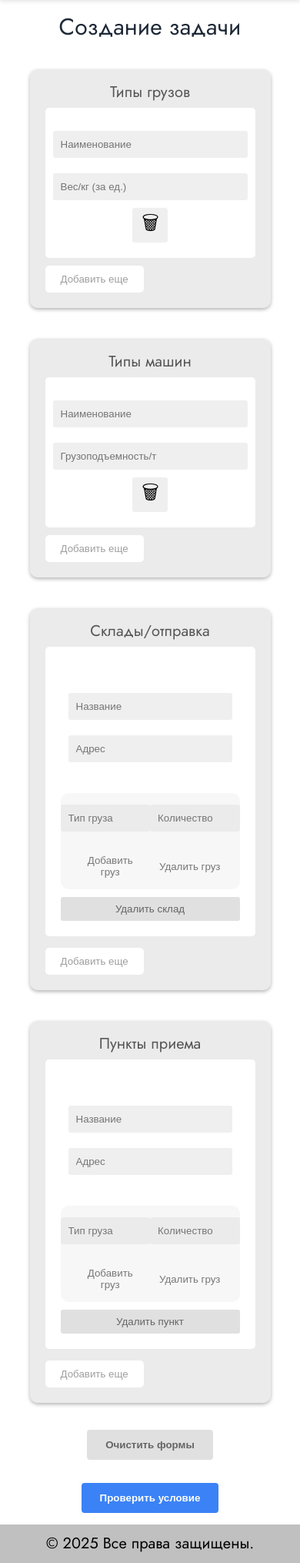
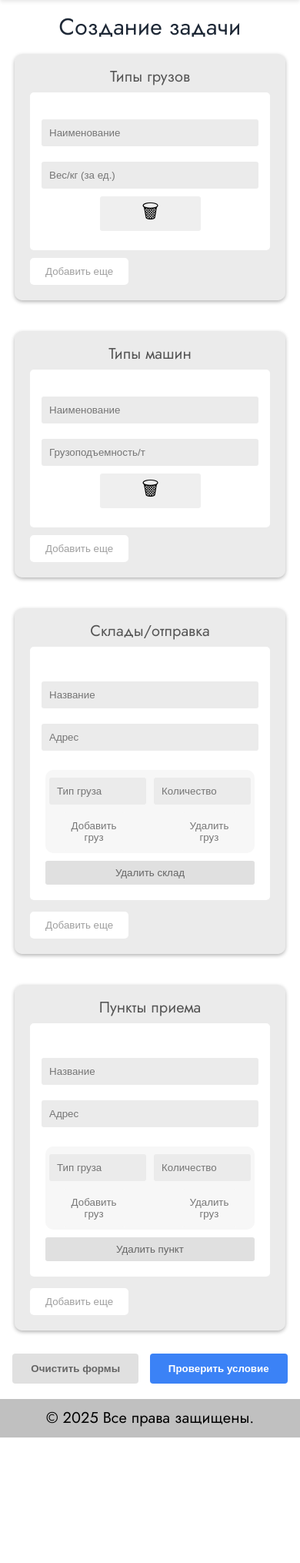
Before and after one commit to stMaksim03/LTManager, a Flask app: template Frontend/templates/creating-task.html in a window 390 px wide. Shown: the part 72-2102 px from the top of the page at 77% size. After the commit the page ends 1939 px from the top, so only its background shows below. Run offline with Flask 3, Linux system fonts and the light colour scheme; the template is opened without the code that fills it, so the values that code supplies are empty.

Commit message:
updating adaptive styles

```diff
--- a/Frontend/static/creating-task.css
+++ b/Frontend/static/creating-task.css
@@ -59,7 +59,6 @@ h1 {
 
 .cargo-list {
     margin-top: 10px;
-    flex-direction: column;
 }
 
 .cargo-item {
@@ -211,42 +210,43 @@ input[list="cargo-types-list"]::-webkit-calendar-picker-indicator {
 }
 
 @media (max-width: 450px) {
+    h1 {
+        margin-bottom: 0;
+    }
+
     .container {
-        width: 70%;
-        background-color: #dcdcdc8f;
+        width: 80%;
         padding: 20px;
         margin: 20px auto;
-        border-radius: 10px;
-        box-shadow: 0 2px 5px rgba(0, 0, 0, 0.3);
     }
 
     .form {
-        background-color: white;
-        padding: 20px;
-        margin-top: 10px;
-        border-radius: 5px;
-        display: flex;
+        padding: 5px;
         flex-direction: column;
-        align-items: center;
     }
 
     .form input {
         flex-grow: 1;
         margin: 10px;
         padding: 10px;
-        border: none;
-        border-radius: 3px;
-        background-color: #efefef;
         width: 100%;
     }
 
-
-    .cargo-item {
-        flex-direction: column;
+    .form-cargo-type, .form-truck-type {
+        padding: 25px;
     }
 
-    .cargo-item input, .cargo-item button {
-        width: 100%;
-        margin: 5px 0;
+    .cargo-item-buttons {
+        flex-direction: row;
+        gap: 5px;
+    }
+
+    .clear-button, .check-button {
+        margin: 10px 5px 20px 5px;
+    }
+
+    .bin {
+        width: 50%;
+        margin-bottom: 0;
     }
 }
```
Also changed, not shown: Frontend/static/index.css (+16 -1 lines), Frontend/static/itinerary.css (+25 -1 lines).
